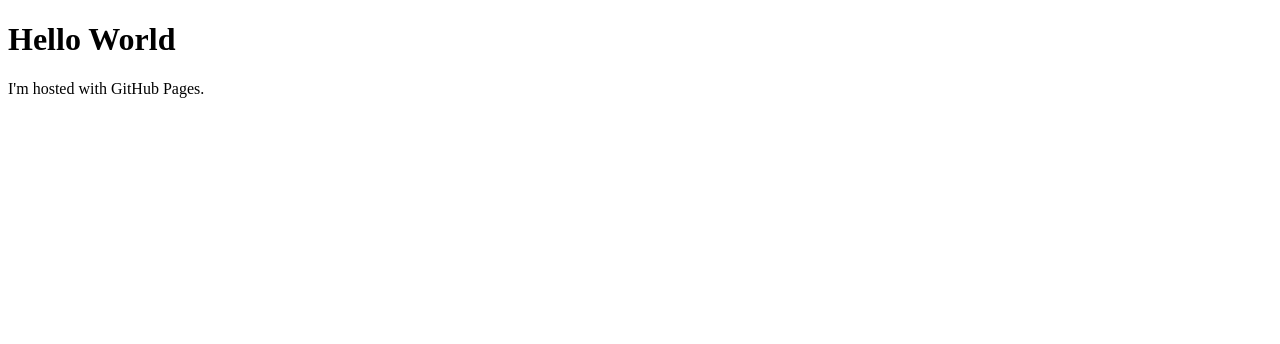
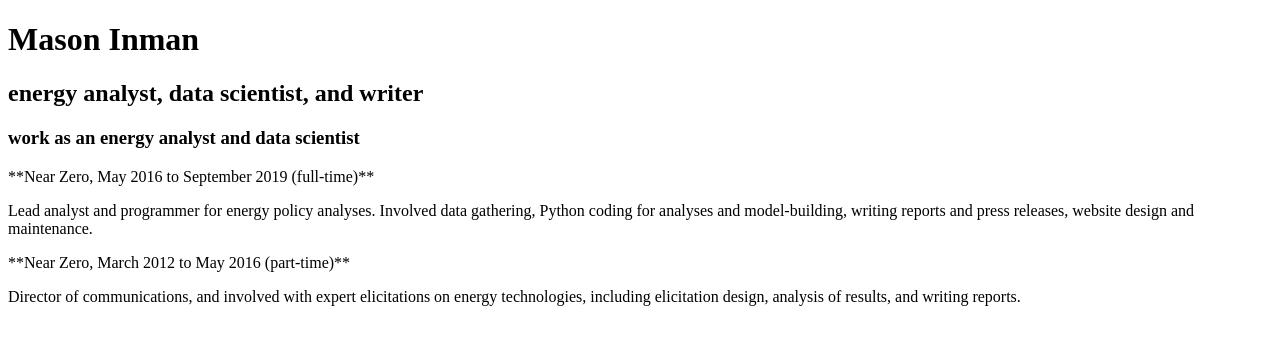
Before and after one commit to masoninman/masoninman.github.io, a plain HTML site: page index.html in a window 1280 px wide. Drawn offline with Linux system fonts and the light colour scheme.

Commit message:
update index.html: header & NZ work

```diff
--- a/index.html
+++ b/index.html
@@ -1,7 +1,16 @@
 <!DOCTYPE html>
 <html>
 <body>
-<h1>Hello World</h1>
-<p>I'm hosted with GitHub Pages.</p>
+<h1>Mason Inman</h1>
+<h2>energy analyst, data scientist, and writer</h2>
+<h3>work as an energy analyst and data scientist</h3>
+<p>**Near Zero, May 2016 to September 2019 (full-time)**</p>
+<p>Lead analyst and programmer for energy policy analyses. Involved data gathering, Python coding for analyses and
+    model-building, writing reports and press releases, website design and maintenance.</p>
+
+<p>**Near Zero, March 2012 to May 2016 (part-time)**</p>
+<p>Director of communications, and involved with expert elicitations on energy technologies, including elicitation design,
+    analysis of results, and writing reports.</p>
+<p></p>
 </body>
 </html>
```
